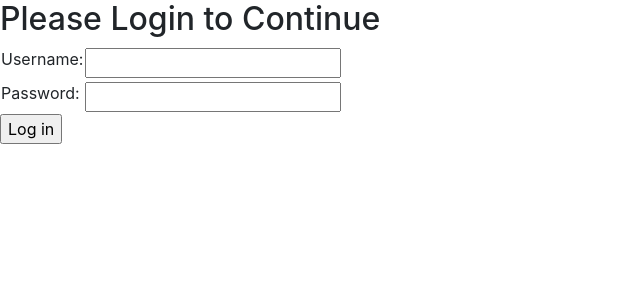
After one commit to kevdev19/bugtracker, a Django app: page /login/ in a window 1280 px wide. The commit adds this page. Shown: the top 300 px of the page, without its empty margins (0-640 px from the left). Run offline with Django 3.2, Linux system fonts and the light colour scheme; some libraries are stand-ins or nearby versions.

```diff
--- a/bugtracker_app/forms.py
+++ b/bugtracker_app/forms.py
@@ -7,3 +7,8 @@ class TicketForm(forms.ModelForm):
     class Meta:
         model = Ticket
         fields = ['title', 'description']
+
+
+class LoginForm(forms.Form):
+    username = forms.CharField(max_length=250)
+    password = forms.CharField(widget=forms.PasswordInput)
--- a/bugtracker_app/views.py
+++ b/bugtracker_app/views.py
@@ -1,14 +1,16 @@
 from django.shortcuts import render, HttpResponseRedirect, reverse
 from django.contrib.auth.decorators import login_required
+from django.contrib.auth import login, logout, authenticate
 from django.utils import timezone
 
 from bugtracker_app.models import CustomUserModel, Ticket
 
-from .forms import TicketForm
+from .forms import TicketForm, LoginForm
 
 import datetime
 
 
+# @login_required
 def index_view(request):
     # These variables make multiple calls to the database
     # You could instead do:
@@ -24,6 +26,7 @@ def index_view(request):
     return render(request, 'index.html', {"new_tickets": new_tickets, "done_tickets": done_tickets, "in_progress_tickets": in_progress_tickets, "invalid_tickets": invalid_tickets, "now": now})
 
 
+@login_required
 def add_ticket(request):
     if request.method == "POST":
         form = TicketForm(request.POST)
@@ -53,3 +56,22 @@ def user_ticket_list_view(request, user_name):
     now = timezone.now()
     print(ticket_list)
     return render(request, 'user_ticket_list.html', {"ticket_list": ticket_list, "new_tickets": new_tickets, "now": now})
+
+
+def login_view(request):
+    if request.method == "POST":
+        form = LoginForm(request.POST)
+        if form.is_valid():
+            data = form.cleaned_data
+            user = authenticate(request, username=data.get(
+                "username"), password=data.get("password"))
+            if user:
+                login(request, user)
+                return HttpResponseRedirect(request.GET.get('next', reverse('homepage')))
+
+    form = LoginForm()
+    return render(request, "login.html", {"form": form})
+
+
+def logout_view(request):
+    pass
--- a/bugtracker_proj/settings.py
+++ b/bugtracker_proj/settings.py
@@ -122,3 +122,6 @@ USE_TZ = True
 STATIC_URL = '/static/'
 
 AUTH_USER_MODEL = 'customuser_app.CustomUserModel'
+
+LOGIN_URL = '/login/'
+LOGIN_REDIRECT_URL = '/login/'
--- a/bugtracker_proj/urls.py
+++ b/bugtracker_proj/urls.py
@@ -16,12 +16,13 @@ Including another URLconf
 from django.contrib import admin
 from django.urls import path
 
-from bugtracker_app.views import index_view, add_ticket, ticket_detail_view, user_ticket_list_view
+from bugtracker_app.views import index_view, add_ticket, ticket_detail_view, user_ticket_list_view, login_view
 
 urlpatterns = [
     path('', index_view, name='homepage'),
     path('add_ticket/', add_ticket, name='addticket'),
     path('ticket/<int:ticket_id>/', ticket_detail_view, name='ticketdetail'),
     path('user/<str:user_name>/', user_ticket_list_view, name='userticketlist'),
+    path('login/', login_view, name="loginpage"),
     path('admin/', admin.site.urls),
 ]
--- /dev/null
+++ b/templates/login.html
@@ -0,0 +1,24 @@
+{% extends 'base.html' %}
+
+{% block content %}
+<h2>Please Login to Continue</h2>
+
+<div class="form-box">
+    <form action='' method="post">
+        {% csrf_token %}
+        <table>
+            <tr>
+                <td>{{ form.username.label_tag }}</td>
+                <td>{{ form.username }}</td>
+            </tr>
+            <tr>
+                <td>{{ form.password.label_tag }}</td>
+                <td>{{ form.password }}</td>
+            </tr>
+        </table>
+        <input type="hidden" name="next" value="{{ request.GET.next }}" />
+        <input type="submit" value="Log in" />
+    </form>
+</div>
+
+{% endblock %}
```
Also changed, not shown: templates/index.html (+8 -0 lines), db.sqlite3.
